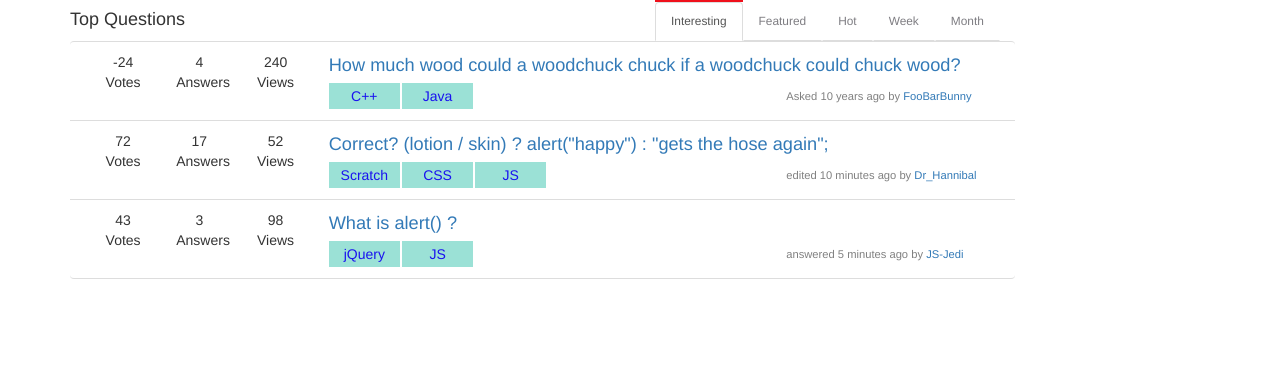
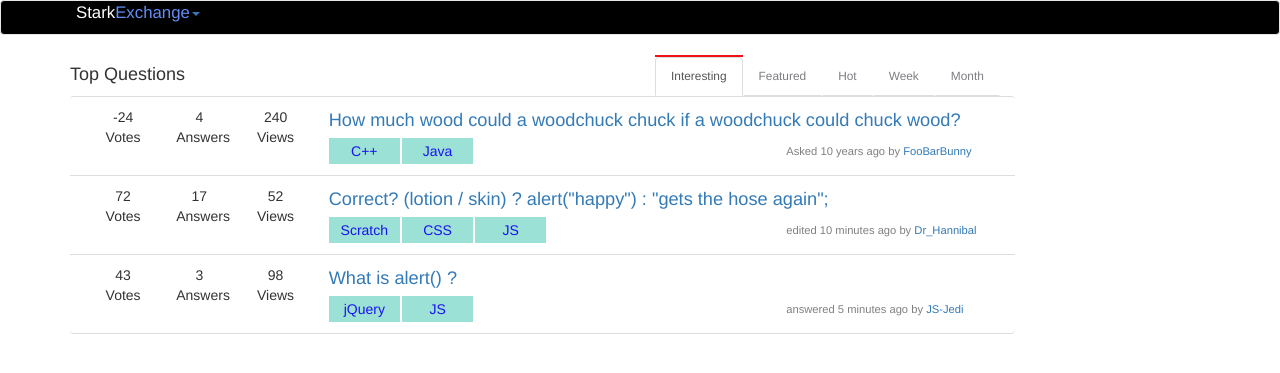
Before and after one commit to alex-B-Ly/so-clone, a PHP site: page / in a window 1280 px wide. Shown: the top 373 px of the page. Run offline with PHP 8.4, Linux system fonts and the light colour scheme.

Commit message:
started nav section

```diff
--- a/css/style.css
+++ b/css/style.css
@@ -1,3 +1,27 @@
+/* NAV AND HEADER */
+.navbar{
+  min-height: 35px;
+}
+
+.main-nav{
+  background: black;
+  height: 20px;
+}
+
+.nav-icon{
+  margin-left: 60px;
+  font-size: 1.2em;
+}
+
+.stark{
+  color: white;
+}
+
+.exchange{
+  color: #628DF6;
+}
+
+/* MAIN CONTENT */
 .main-top-links{
   font-size: 0.85em;
   color: #7E7D82;
--- a/index.html
+++ b/index.html
@@ -2,7 +2,7 @@
 <html>
 <head>
 
-  <title>Stack Overflow Clone</title>
+  <title>Stark Overflow</title>
 
   <link rel="stylesheet" href="https://maxcdn.bootstrapcdn.com/bootstrap/3.3.5/css/bootstrap.min.css" integrity="sha512-dTfge/zgoMYpP7QbHy4gWMEGsbsdZeCXz7irItjcC3sPUFtf0kuFbDz/ixG7ArTxmDjLXDmezHubeNikyKGVyQ==" crossorigin="anonymous">
 
@@ -10,8 +10,15 @@
 </head>
 <body>
 
-<!-- Marius: nav and head -->
-
+<!-- nav -->
+<nav class="navbar navbar-default main-nav">
+  <div class="container-fluid">
+    <div class="navbar-header">
+      <a href="#" class="dropdown-toggle nav-icon" data-toggle="dropdown" role="button" aria-haspopup="true" aria-expanded="false">
+      <span class="stark">Stark</span><span class="exchange">Exchange</span><span class="caret"></span></a>
+    </div>
+  </div>
+</nav>
 <!-- Alex: main !-->
 <div class="container">
 
```
